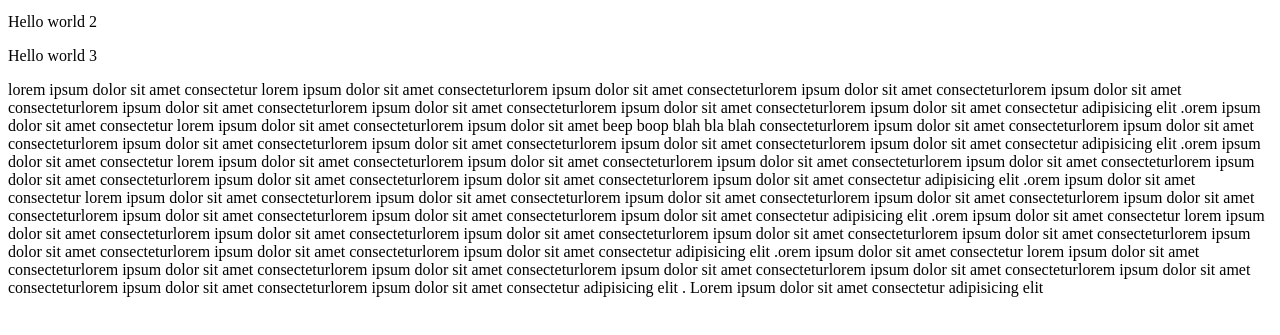
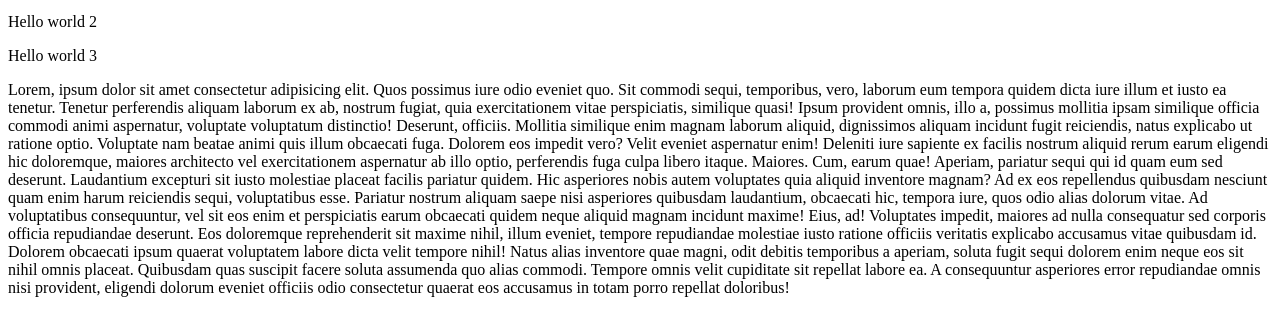
Before and after one commit to afsanab/WebDevBootCamp, a plain HTML site: page afsanapedia/html/index.html in a window 1280 px wide. Shown: the part 71-406 px from the top of the page. Drawn offline with Linux system fonts and the light colour scheme.

Commit message:
transitional

```diff
--- a/afsanapedia/html/index.html
+++ b/afsanapedia/html/index.html
@@ -23,31 +23,32 @@
     <span>
         <p>Hello world 3</p>
     </span>
-    <p>lorem ipsum dolor sit amet consectetur lorem ipsum dolor sit amet consecteturlorem ipsum dolor sit amet
-        consecteturlorem ipsum dolor sit amet consecteturlorem ipsum dolor sit amet consecteturlorem ipsum dolor sit
-        amet consecteturlorem ipsum dolor sit amet consecteturlorem ipsum dolor sit amet consecteturlorem ipsum dolor
-        sit amet consectetur adipisicing elit .orem ipsum dolor sit amet consectetur lorem ipsum dolor sit amet
-        consecteturlorem ipsum dolor sit amet beep boop blah bla blah
-        consecteturlorem ipsum dolor sit amet consecteturlorem ipsum dolor sit amet consecteturlorem ipsum dolor sit
-        amet consecteturlorem ipsum dolor sit amet consecteturlorem ipsum dolor sit amet consecteturlorem ipsum dolor
-        sit amet consectetur adipisicing elit .orem ipsum dolor sit amet consectetur lorem ipsum dolor sit amet
-        consecteturlorem ipsum dolor sit amet
-        consecteturlorem ipsum dolor sit amet consecteturlorem ipsum dolor sit amet consecteturlorem ipsum dolor sit
-        amet consecteturlorem ipsum dolor sit amet consecteturlorem ipsum dolor sit amet consecteturlorem ipsum dolor
-        sit amet consectetur adipisicing elit .orem ipsum dolor sit amet consectetur lorem ipsum dolor sit amet
-        consecteturlorem ipsum dolor sit amet
-        consecteturlorem ipsum dolor sit amet consecteturlorem ipsum dolor sit amet consecteturlorem ipsum dolor sit
-        amet consecteturlorem ipsum dolor sit amet consecteturlorem ipsum dolor sit amet consecteturlorem ipsum dolor
-        sit amet consectetur adipisicing elit .orem ipsum dolor sit amet consectetur lorem ipsum dolor sit amet
-        consecteturlorem ipsum dolor sit amet
-        consecteturlorem ipsum dolor sit amet consecteturlorem ipsum dolor sit amet consecteturlorem ipsum dolor sit
-        amet consecteturlorem ipsum dolor sit amet consecteturlorem ipsum dolor sit amet consecteturlorem ipsum dolor
-        sit amet consectetur adipisicing elit .orem ipsum dolor sit amet consectetur lorem ipsum dolor sit amet
-        consecteturlorem ipsum dolor sit amet
-        consecteturlorem ipsum dolor sit amet consecteturlorem ipsum dolor sit amet consecteturlorem ipsum dolor sit
-        amet consecteturlorem ipsum dolor sit amet consecteturlorem ipsum dolor sit amet consecteturlorem ipsum dolor
-        sit amet consectetur adipisicing elit . Lorem ipsum dolor sit amet consectetur adipisicing elit
-    </p>
+    <p>Lorem, ipsum dolor sit amet consectetur adipisicing elit. Quos possimus iure odio eveniet quo. Sit commodi sequi,
+        temporibus, vero, laborum eum tempora quidem dicta iure illum et iusto ea tenetur.
+        Tenetur perferendis aliquam laborum ex ab, nostrum fugiat, quia exercitationem vitae perspiciatis, similique
+        quasi! Ipsum provident omnis, illo a, possimus mollitia ipsam similique officia commodi animi aspernatur,
+        voluptate voluptatum distinctio!
+        Deserunt, officiis. Mollitia similique enim magnam laborum aliquid, dignissimos aliquam incidunt fugit
+        reiciendis, natus explicabo ut ratione optio. Voluptate nam beatae animi quis illum obcaecati fuga. Dolorem eos
+        impedit vero?
+        Velit eveniet aspernatur enim! Deleniti iure sapiente ex facilis nostrum aliquid rerum earum eligendi hic
+        doloremque, maiores architecto vel exercitationem aspernatur ab illo optio, perferendis fuga culpa libero
+        itaque. Maiores.
+        Cum, earum quae! Aperiam, pariatur sequi qui id quam eum sed deserunt. Laudantium excepturi sit iusto molestiae
+        placeat facilis pariatur quidem. Hic asperiores nobis autem voluptates quia aliquid inventore magnam?
+        Ad ex eos repellendus quibusdam nesciunt quam enim harum reiciendis sequi, voluptatibus esse. Pariatur nostrum
+        aliquam saepe nisi asperiores quibusdam laudantium, obcaecati hic, tempora iure, quos odio alias dolorum vitae.
+        Ad voluptatibus consequuntur, vel sit eos enim et perspiciatis earum obcaecati quidem neque aliquid magnam
+        incidunt maxime! Eius, ad! Voluptates impedit, maiores ad nulla consequatur sed corporis officia repudiandae
+        deserunt.
+        Eos doloremque reprehenderit sit maxime nihil, illum eveniet, tempore repudiandae molestiae iusto ratione
+        officiis veritatis explicabo accusamus vitae quibusdam id. Dolorem obcaecati ipsum quaerat voluptatem labore
+        dicta velit tempore nihil!
+        Natus alias inventore quae magni, odit debitis temporibus a aperiam, soluta fugit sequi dolorem enim neque eos
+        sit nihil omnis placeat. Quibusdam quas suscipit facere soluta assumenda quo alias commodi.
+        Tempore omnis velit cupiditate sit repellat labore ea. A consequuntur asperiores error repudiandae omnis nisi
+        provident, eligendi dolorum eveniet officiis odio consectetur quaerat eos accusamus in totam porro repellat
+        doloribus!</p>
 </body>
 
 </html>
```
Also changed, not shown: afsanapedia/css/transitions.css (added, +12 -0 lines), afsanapedia/html/transitions.html (added, +22 -0 lines).
